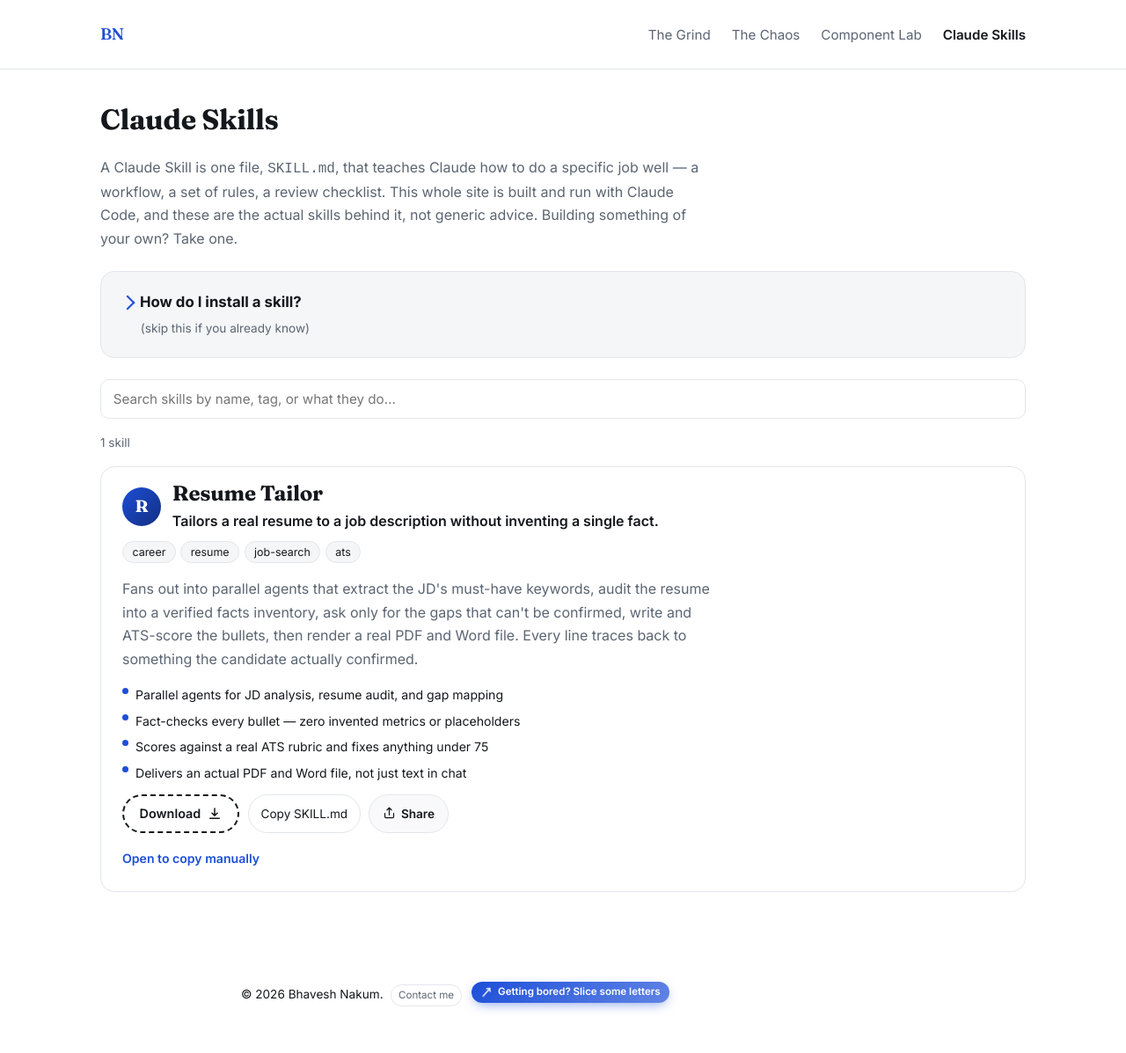
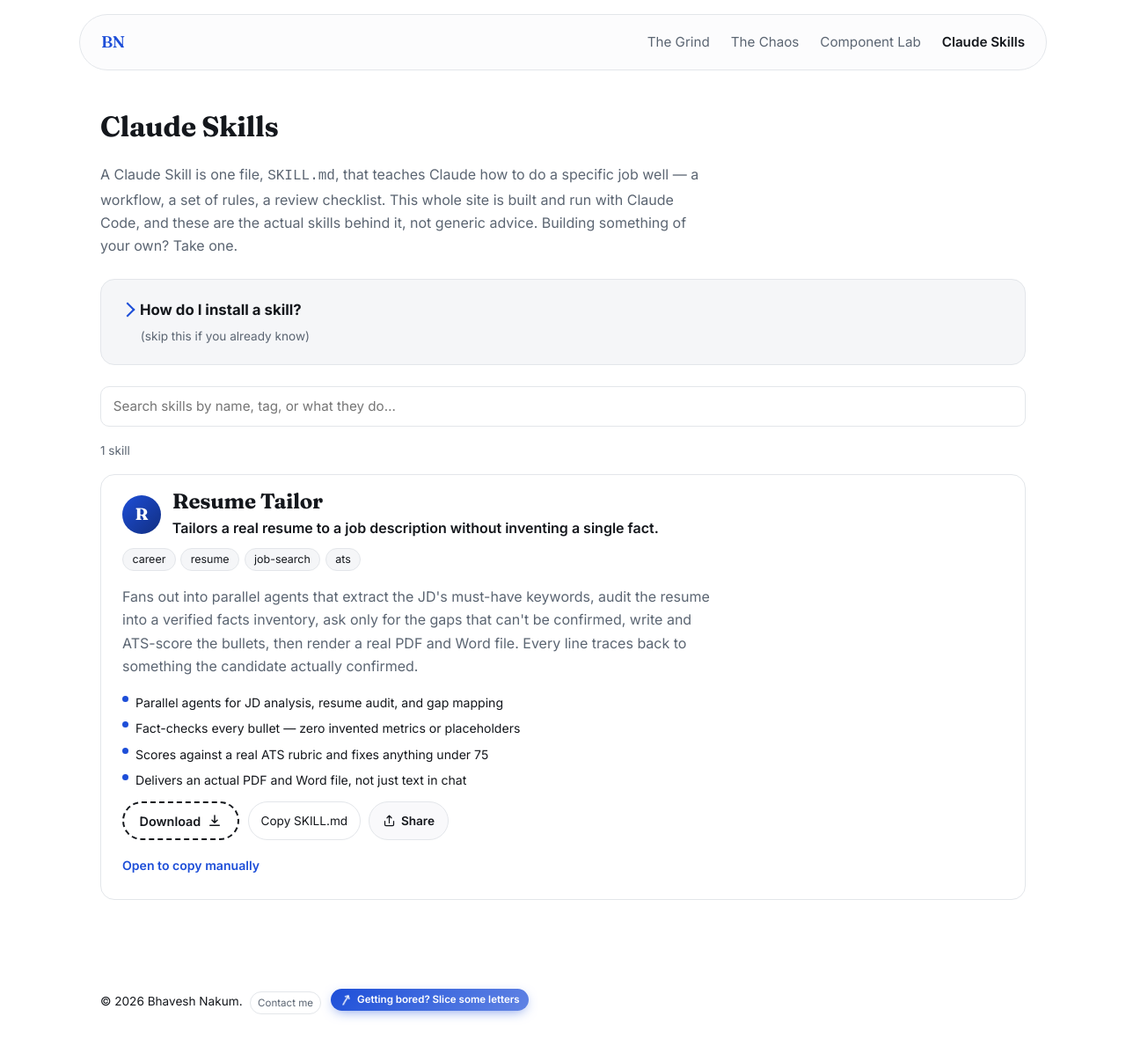
Before and after one commit to 1mcreative/personal-site, a Jekyll site: the page built from skills/index.html, in a window 1280 px wide and 1207 px high. Shown: the top 1197 px of the window at 88% size. Built offline with Jekyll 4.4.1, drawn with Linux system fonts in a browser that asks for light colours.

Commit message:
Unify the nav into one liquid-glass pill, auto-hiding on scroll
Every themed header (.site-header on /resume//life/, .lab-header on
/lab//skills/) now shares one fixed, translucent, blurred pill shell
(tokens.css) instead of /life/'s floating glass nav being a one-off —
position/shape/blur are generic, color comes from each theme's own
--surface/--border tokens already in place. nav-autohide.js (previously
/life/-only, keyed to body.scrollTop for its scroll-snap setup) now also
drives /resume//lab//skills/, reading whichever of window.scrollY/
body.scrollTop is actually nonzero so one script covers both scroll
models. Since the glass stays translucent at rest, content is never
fully hidden under it either way.

Fixed a real bug surfaced testing /lab//skills/ at mobile width: that
header's 4 nav items wrap onto 3 rows there, and a 999px pill radius on
wrapped content read as a deformed blob — swaps to a plain rounded panel
under 640px instead, with main#main's clearance resized to match.

```diff
--- a/_layouts/lab.html
+++ b/_layouts/lab.html
@@ -53,5 +53,6 @@
 
   <script src="{{ '/assets/js/lab.js' | relative_url }}" defer></script>
   <script src="{{ '/assets/js/skills-search.js' | relative_url }}" defer></script>
+  <script src="{{ '/assets/js/nav-autohide.js' | relative_url }}" defer></script>
 </body>
 </html>
--- a/_layouts/professional.html
+++ b/_layouts/professional.html
@@ -17,5 +17,6 @@
   <script src="{{ '/assets/js/entry-toggle.js' | relative_url }}" defer></script>
   <script src="{{ '/assets/js/interview-questions.js' | relative_url }}" defer></script>
   <script src="{{ '/assets/js/emoji-detector.js' | relative_url }}" defer></script>
+  <script src="{{ '/assets/js/nav-autohide.js' | relative_url }}" defer></script>
 </body>
 </html>
--- a/assets/css/lab.css
+++ b/assets/css/lab.css
@@ -15,6 +15,11 @@
   --accent: #1d4ed8;
   --surface: #f5f6f8;
   --border: #e3e6ea;
+  /* Matches .theme-professional's own override — a wide catalog page reads
+     better at this width than the shared 780px default, and the fixed pill
+     nav (tokens.css) reads var(--max-width) too, so it stays the same
+     width as main#main below instead of needing its own hardcoded number. */
+  --max-width: 1100px;
 
   background: var(--bg);
   color: var(--text);
@@ -24,27 +29,9 @@
   color: var(--accent);
 }
 
-.lab-header {
-  border-bottom: 1px solid var(--border);
-}
-
-.lab-header-inner {
-  max-width: 1100px;
-  margin: 0 auto;
-  padding: var(--space-3);
-  display: flex;
-  align-items: center;
-  justify-content: space-between;
-  flex-wrap: wrap;
-  gap: var(--space-1) var(--space-2);
-}
-
-.lab-header nav {
-  display: flex;
-  align-items: center;
-  gap: var(--space-3);
-  flex-wrap: wrap;
-}
+/* Shape/position/glass/padding for .lab-header and .lab-header-inner now
+   live in tokens.css, shared with .site-header — only the link colors
+   below are lab-specific. */
 
 .lab-header nav a {
   text-decoration: none;
@@ -62,10 +49,34 @@
   font-weight: 600;
 }
 
+/* max-width/padding-left/right already come from tokens.css's shared
+   main#main rule (now reading var(--max-width), which this theme sets to
+   the same 1100px above). padding-top clears the fixed pill nav, which no
+   longer pushes content down the way the old in-flow header did. Taller
+   under 640px, where the 4-item nav wraps onto more rows (see below). */
 .theme-lab main#main {
-  max-width: 1100px;
-  padding-left: var(--space-3);
-  padding-right: var(--space-3);
+  padding-top: 6.5rem;
+}
+
+/* This nav has 4 items (brand's siblings), not /life/'s 2 — nowrap would
+   just overflow instead of fitting, so it keeps tokens.css's wrap but a
+   full border-radius: 999px pill (right for a single row) turns into a
+   deformed blob once that wrap happens, confirmed live at 375px. Below
+   the row-wrapping threshold, trade the pill for a plain rounded panel —
+   still glass, still floating, just a shape that works wrapped onto
+   multiple lines — and size main#main's clearance for the taller result. */
+@media (max-width: 640px) {
+  .lab-header {
+    border-radius: var(--radius-lg);
+  }
+
+  .lab-header-inner {
+    gap: var(--space-1) var(--space-2);
+  }
+
+  .theme-lab main#main {
+    padding-top: 13.5rem;
+  }
 }
 
 .lab-intro {
--- a/assets/css/personal.css
+++ b/assets/css/personal.css
@@ -171,27 +171,14 @@
   }
 }
 
+/* Shape/position/glass now live in tokens.css, shared with every other
+   themed header. z-index stays overridden here, lower than the shared
+   default (90): this page's own .life-intro-veil sits at z-index 4 and
+   needs to cover the header during the load sequence — moot once the
+   header fades in (opacity-driven, not z-index), but keeps the original,
+   already-verified stacking order intact rather than re-deriving it. */
 .theme-personal .site-header {
-  position: fixed;
-  top: var(--space-2);
-  left: 50%;
-  transform: translateX(-50%);
   z-index: 3;
-  width: calc(100% - var(--space-3) * 2);
-  max-width: var(--max-width);
-  border: 1px solid var(--border);
-  border-radius: 999px;
-  /* Blue-tinted glass (color-mix on --surface, the theme's own navy) rather
-     than a flat neutral rgba — same "based on our website colors" treatment
-     now applied everywhere translucent on this page, not a one-off. Dropped
-     further (50%→32%) per direct "more transparent" feedback — past this
-     project's own established 45% baseline (the modal/cards both converged
-     there) since this was asked to read as clearly more see-through than
-     that, not just match it. Blur bumped to compensate (18px→24px), the
-     same pairing already used when the cards needed the identical fix. */
-  background: color-mix(in srgb, var(--surface) 32%, transparent);
-  backdrop-filter: blur(24px) saturate(150%);
-  -webkit-backdrop-filter: blur(24px) saturate(150%);
 }
 
 /* Auto-hides on scroll-down, returns on scroll-up (assets/js/nav-autohide.js)
--- a/assets/css/professional.css
+++ b/assets/css/professional.css
@@ -20,8 +20,12 @@
   color: var(--accent);
 }
 
-.theme-professional .site-header {
-  border-bottom: 1px solid var(--border);
+/* The pill nav itself (position/shape/glass) is shared sitewide — see
+   tokens.css. It's fixed now, so it no longer pushes page content down the
+   way the old in-flow bordered header did; main#main needs its own top
+   clearance instead (verified in-browser against the nav's real height). */
+.theme-professional main#main {
+  padding-top: 6.5rem;
 }
 
 .theme-professional .site-header nav a {
--- a/assets/css/tokens.css
+++ b/assets/css/tokens.css
@@ -90,6 +90,7 @@
 }
 
 .site-header .header-inner,
+.lab-header-inner,
 main#main,
 .site-footer {
   max-width: var(--max-width);
@@ -98,21 +99,61 @@
   padding-right: var(--space-3);
 }
 
-.site-header .header-inner {
+.site-header .header-inner,
+.lab-header-inner {
   display: flex;
   align-items: center;
   justify-content: space-between;
   flex-wrap: wrap;
   gap: var(--space-1) var(--space-2);
-  padding-top: var(--space-3);
-  padding-bottom: var(--space-3);
+  padding-top: var(--space-1);
+  padding-bottom: var(--space-1);
 }
 
-.site-header nav {
+.site-header nav,
+.lab-header nav {
   display: flex;
   align-items: center;
   gap: var(--space-3);
   flex-wrap: wrap;
+}
+
+/* One floating liquid-glass pill nav, shared by every themed header
+   (.site-header on /resume//life/, .lab-header on /lab//skills/) instead of
+   each theme reimplementing it — ported from /life/'s own nav, which had
+   this treatment first. Position/shape/blur are generic; the actual color
+   comes from each theme's own --surface/--border custom properties
+   (already defined per theme for other components), so no per-theme
+   override is needed here. Blue/navy-tinted glass (color-mix on --surface)
+   rather than a flat neutral rgba, at 32% so it reads as clearly
+   see-through — past this project's own established 45% baseline (the
+   contact modal/cards) since /life/'s own nav was deliberately pushed more
+   transparent than that. Blur compensates (24px + saturate) so text over a
+   busy background underneath stays readable. */
+.site-header,
+.lab-header {
+  position: fixed;
+  top: var(--space-2);
+  left: 50%;
+  transform: translateX(-50%);
+  z-index: 90;
+  width: calc(100% - var(--space-3) * 2);
+  max-width: var(--max-width);
+  border: 1px solid var(--border);
+  border-radius: 999px;
+  background: color-mix(in srgb, var(--surface) 32%, transparent);
+  backdrop-filter: blur(24px) saturate(150%);
+  -webkit-backdrop-filter: blur(24px) saturate(150%);
+  transition: transform 0.3s var(--ease);
+}
+
+/* Hides on scroll-down, returns on scroll-up (assets/js/nav-autohide.js) —
+   so the nav is always a short scroll-up away, never a trip back to the
+   very top. The glass background means it never fully hides content
+   either way, this is just extra screen real estate while scrolling. */
+.site-header.is-nav-hidden,
+.lab-header.is-nav-hidden {
+  transform: translateX(-50%) translateY(-150%);
 }
 
 .brand {
@@ -143,7 +184,8 @@
    collapsing the button to ~44px wide with the label crammed against its
    dashed border. Confirmed via computed style before and after this fix,
    not just reasoned about: paddingLeft/Right read 0px beforehand. */
-.site-header nav a:not(.galaxy-button):not(.offset-btn) {
+.site-header nav a:not(.galaxy-button):not(.offset-btn),
+.lab-header nav a {
   padding: 0.65rem 0;
 }
 
--- a/assets/js/nav-autohide.js
+++ b/assets/js/nav-autohide.js
@@ -1,24 +1,34 @@
-// Floating top nav hides on scroll-down, returns on scroll-up — per direct
-// request. Tracks body.scrollTop, the real scroll container on this page
-// (see personal.css's html:has() fix — window.scrollY never moves here),
-// not window.scrollY. A small threshold (4px) ignores sub-pixel rounding
-// noise rather than actual scroll intent; scroll-snap means most real
-// deltas here are a full section height anyway, so this is a generous
-// margin, not a tight tolerance.
+// Floating top nav hides on scroll-down, returns on scroll-up, sitewide —
+// per direct request to match /life/'s own nav on every page. The real
+// scroll container differs by page: /life/ scrolls on body (see
+// personal.css's html:has() fix — window.scrollY never moves there), while
+// /resume//lab//skills/ scroll the window normally (body.scrollTop stays
+// 0 there). The `||` chain below picks whichever one is actually nonzero,
+// and listening on both window and body costs nothing since only the one
+// that's the real scroll container ever fires. A small threshold (4px)
+// ignores sub-pixel rounding noise rather than actual scroll intent.
 (function () {
-  var header = document.querySelector(".site-header");
+  var header = document.querySelector(".site-header, .lab-header");
   if (!header) return;
 
   var THRESHOLD = 4;
-  var lastScrollTop = document.body.scrollTop;
 
-  document.body.addEventListener("scroll", function () {
-    var current = document.body.scrollTop;
+  function scrollTop() {
+    return window.scrollY || document.documentElement.scrollTop || document.body.scrollTop || 0;
+  }
+
+  var lastScrollTop = scrollTop();
+
+  function onScroll() {
+    var current = scrollTop();
     if (current > lastScrollTop + THRESHOLD) {
       header.classList.add("is-nav-hidden");
     } else if (current < lastScrollTop - THRESHOLD) {
       header.classList.remove("is-nav-hidden");
     }
     lastScrollTop = current;
-  }, { passive: true });
+  }
+
+  window.addEventListener("scroll", onScroll, { passive: true });
+  document.body.addEventListener("scroll", onScroll, { passive: true });
 })();
```
